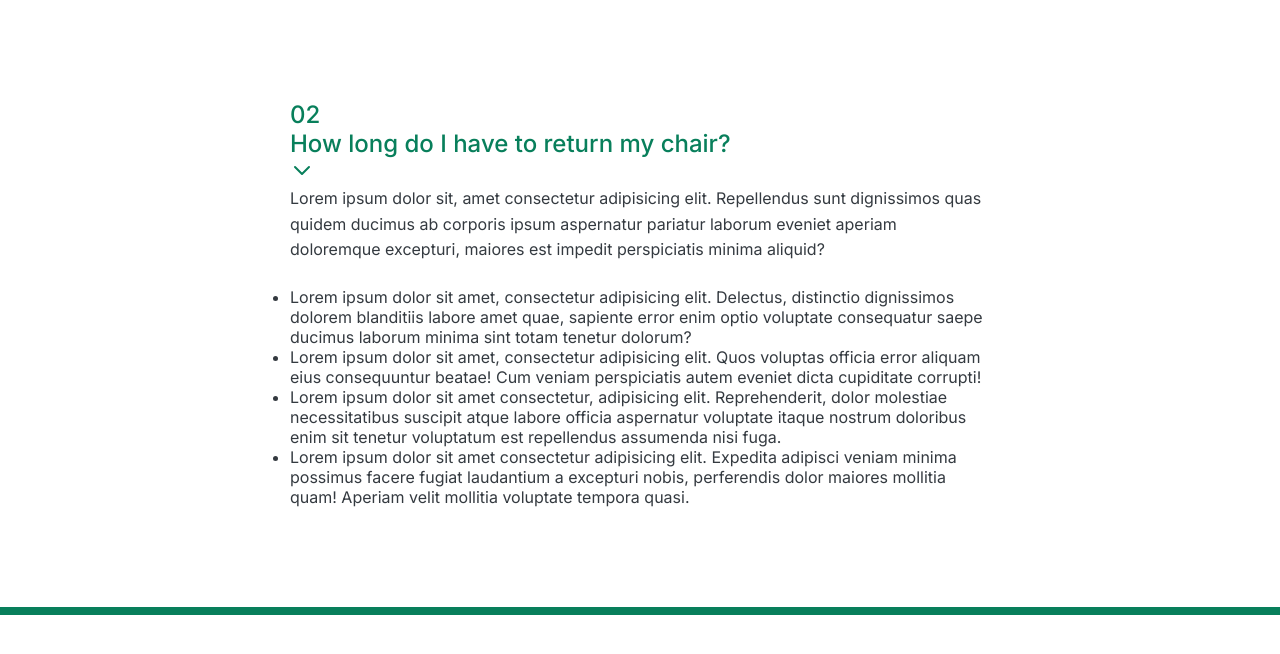
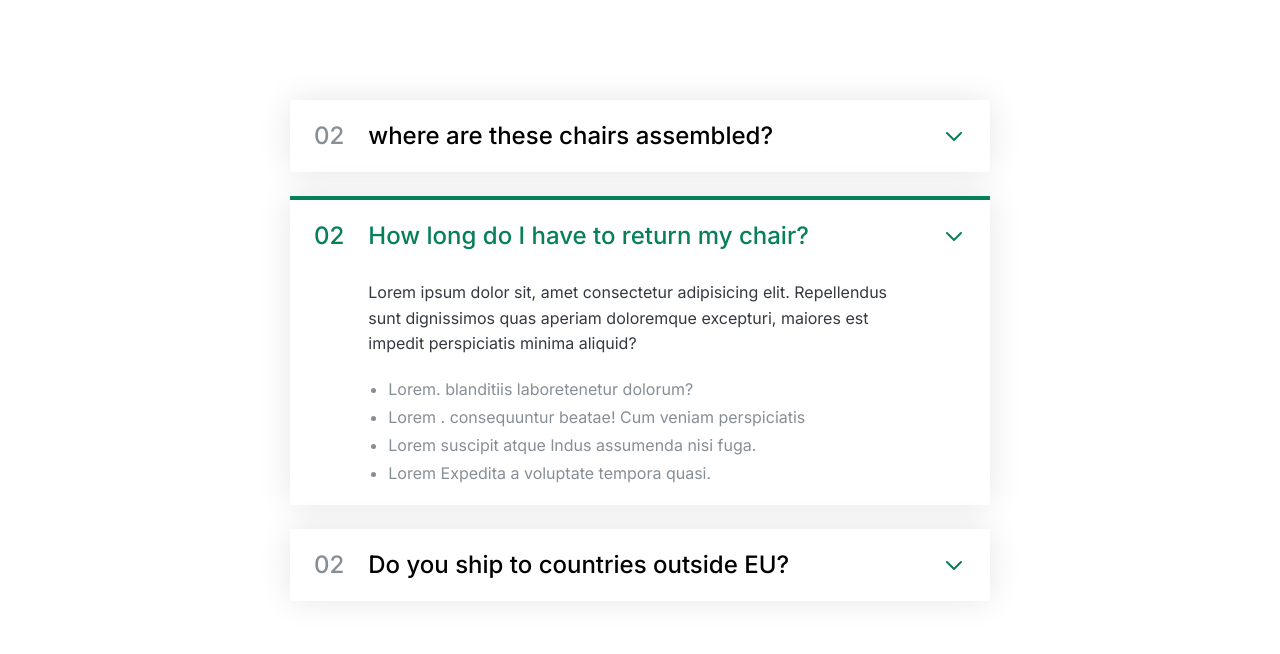
Before and after one commit to rayyan-Marse/HTML-CSS, a plain HTML site: page 06-Components/01-accordion.html in a window 1280 px wide. Drawn offline with Linux system fonts and the light colour scheme.

Commit message:
accordin completed

```diff
--- a/06-Components/01-accordion.html
+++ b/06-Components/01-accordion.html
@@ -35,17 +35,27 @@ GREY COLOR: #343a40
 body {
   font-family: "Inter", sans-serif;
   color: #343a40;
-  border-bottom: 8px solid #087f5b;
+  /* border-bottom: 8px solid #087f5b; */
+  line-height: 1;
 }
 
 .accordin{
     width: 700px;
     margin: 100px auto;
+    display: flex;
+    flex-direction: column;
+    gap: 24px;
     /* background-color: green; */
 }
 
 .item{
-
+    box-shadow: 0 0 32px  rgba(0,0,0,0.1);
+    padding: 24px;
+    display: grid;
+    grid-template-columns: auto 1fr auto;
+    column-gap: 24px;
+    row-gap: 32px;
+    align-items: center;
 }
 .number,.text{
     font-size: 24px;
@@ -64,28 +74,94 @@ body {
     margin-bottom: 24px;
 
 }
+.open{
+    border-top: 4px solid #087f5b;
+}
+.open .hidden-box{
+    display: block;
+}
+.open .number ,.open .text{
+    color: #087f5b;
+}
+
+.number{
+    color: #868e96;
+}
+.hidden-box{
+    grid-column: 2;
+    display: none;
+}
+.hidden-box ul{
+    color: #868e96;
+    margin-left: 20px;
+    display: flex;
+    flex-direction: column;
+    gap: 12px;
+}
+.text{
+    color: black;
+}
+/* .hidden-box li{
+    margin-bottom: 12px;
+
+} */
     </style>
 </head>
 <body>
     <div class="accordin">
         <div class="item">
             <p class="number">02</p>
+            <p class="text">where are these chairs assembled?</p>
+            <svg xmlns="http://www.w3.org/2000/svg" class="icon" fill="none" viewBox="0 0 24 24" stroke="currentColor" stroke-width="2">
+                <path stroke-linecap="round" stroke-linejoin="round" d="M19 9l-7 7-7-7" />
+              </svg>
+            <!-- <div class="hidden-box">
+                <p>Lorem ipsum dolor sit, amet consectetur adipisicing elit. Repellendus sunt dignissimos quas aperiam doloremque excepturi, maiores est impedit perspiciatis minima aliquid?</p>
+                <ul>
+                    <li>Lorem. blanditiis laboretenetur dolorum?</li>
+                    <li>Lorem . consequuntur beatae! Cum veniam perspiciatis </li>
+                    <li>Lorem  suscipit atque lndus assumenda nisi fuga.</li>
+                    <li>Lorem Expedita a voluptate tempora quasi.</li>
+                </ul>
+            </div> -->
+
+        </div>
+
+        <div class="item  open">
+            <p class="number">02</p>
             <p class="text">How long do I have to return my chair?</p>
             <svg xmlns="http://www.w3.org/2000/svg" class="icon" fill="none" viewBox="0 0 24 24" stroke="currentColor" stroke-width="2">
                 <path stroke-linecap="round" stroke-linejoin="round" d="M19 9l-7 7-7-7" />
               </svg>
             <div class="hidden-box">
-                <p>Lorem ipsum dolor sit, amet consectetur adipisicing elit. Repellendus sunt dignissimos quas quidem ducimus ab corporis ipsum aspernatur pariatur laborum eveniet aperiam doloremque excepturi, maiores est impedit perspiciatis minima aliquid?</p>
+                <p>Lorem ipsum dolor sit, amet consectetur adipisicing elit. Repellendus sunt dignissimos quas aperiam doloremque excepturi, maiores est impedit perspiciatis minima aliquid?</p>
                 <ul>
-                    <li>Lorem ipsum dolor sit amet, consectetur adipisicing elit. Delectus, distinctio dignissimos dolorem blanditiis labore amet quae, sapiente error enim optio voluptate consequatur saepe ducimus laborum minima sint totam tenetur dolorum?</li>
-                    <li>Lorem ipsum dolor sit amet, consectetur adipisicing elit. Quos voluptas officia error aliquam eius consequuntur beatae! Cum veniam perspiciatis autem eveniet dicta cupiditate corrupti!</li>
-                    <li>Lorem ipsum dolor sit amet consectetur, adipisicing elit. Reprehenderit, dolor molestiae necessitatibus suscipit atque labore officia aspernatur voluptate itaque nostrum doloribus enim sit tenetur voluptatum est repellendus assumenda nisi fuga.</li>
-                    <li>Lorem ipsum dolor sit amet consectetur adipisicing elit. Expedita adipisci veniam minima possimus facere fugiat laudantium a excepturi nobis, perferendis dolor maiores mollitia quam! Aperiam velit mollitia voluptate tempora quasi.</li>
+                    <li>Lorem. blanditiis laboretenetur dolorum?</li>
+                    <li>Lorem . consequuntur beatae! Cum veniam perspiciatis </li>
+                    <li>Lorem  suscipit atque lndus assumenda nisi fuga.</li>
+                    <li>Lorem Expedita a voluptate tempora quasi.</li>
                 </ul>
             </div>
 
         </div>
 
-    </div>
+        <div class="item">
+            <p class="number">02</p>
+            <p class="text">Do you ship to  countries outside EU?</p>
+            <svg xmlns="http://www.w3.org/2000/svg" class="icon" fill="none" viewBox="0 0 24 24" stroke="currentColor" stroke-width="2">
+                <path stroke-linecap="round" stroke-linejoin="round" d="M19 9l-7 7-7-7" />
+              </svg>
+            <div class="hidden-box">
+                <p>Lorem ipsum dolor sit, amet consectetur adipisicing elit. Repellendus sunt dignissimos quas aperiam doloremque excepturi, maiores est impedit perspiciatis minima aliquid?</p>
+                <ul>
+                    <li>Lorem. blanditiis laboretenetur dolorum?</li>
+                    <li>Lorem . consequuntur beatae! Cum veniam perspiciatis </li>
+                    <li>Lorem  suscipit atque lndus assumenda nisi fuga.</li>
+                    <li>Lorem Expedita a voluptate tempora quasi.</li>
+                </ul>
+            </div>
+
+        </div>
+
 </body>
 </html>
```
